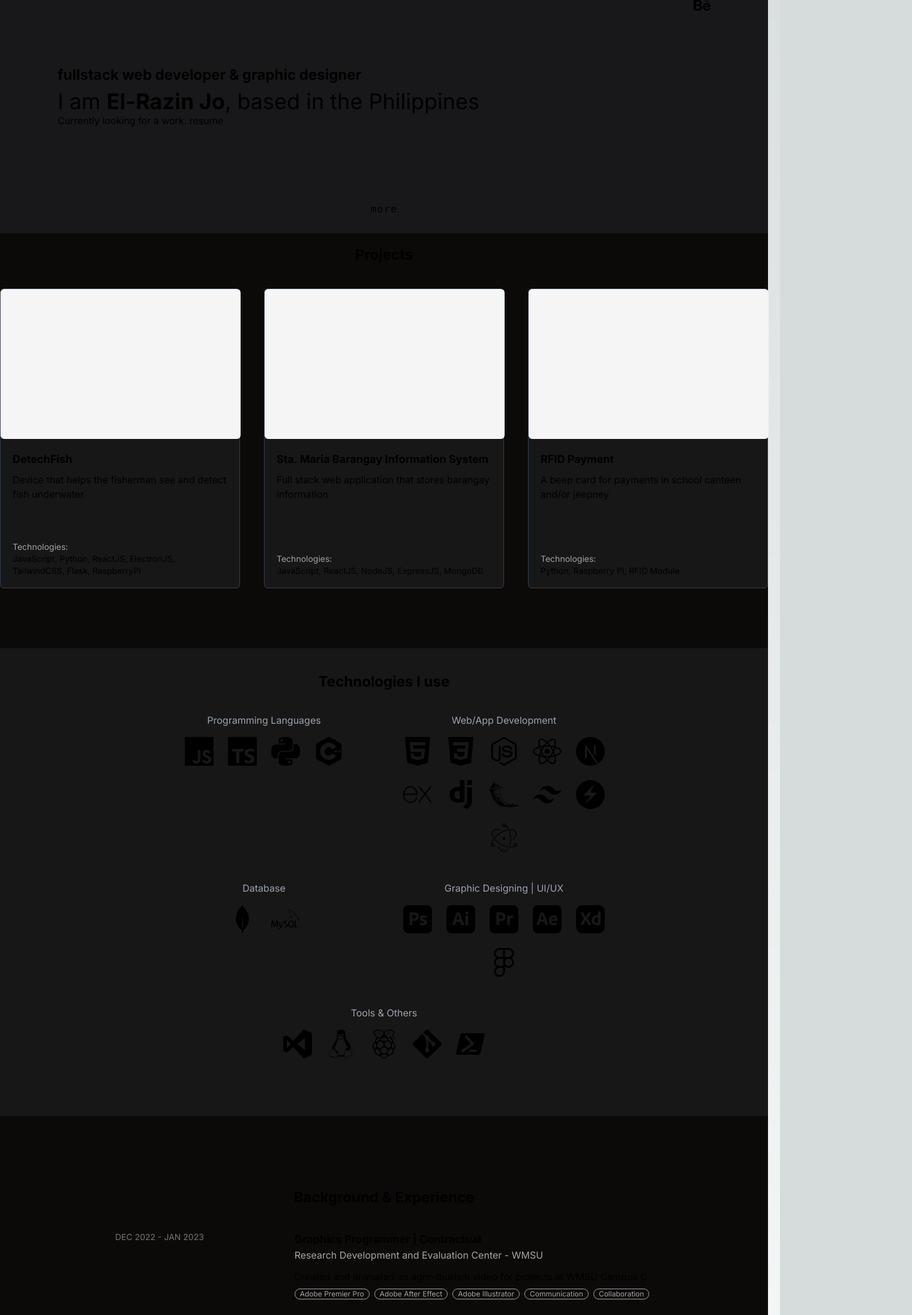
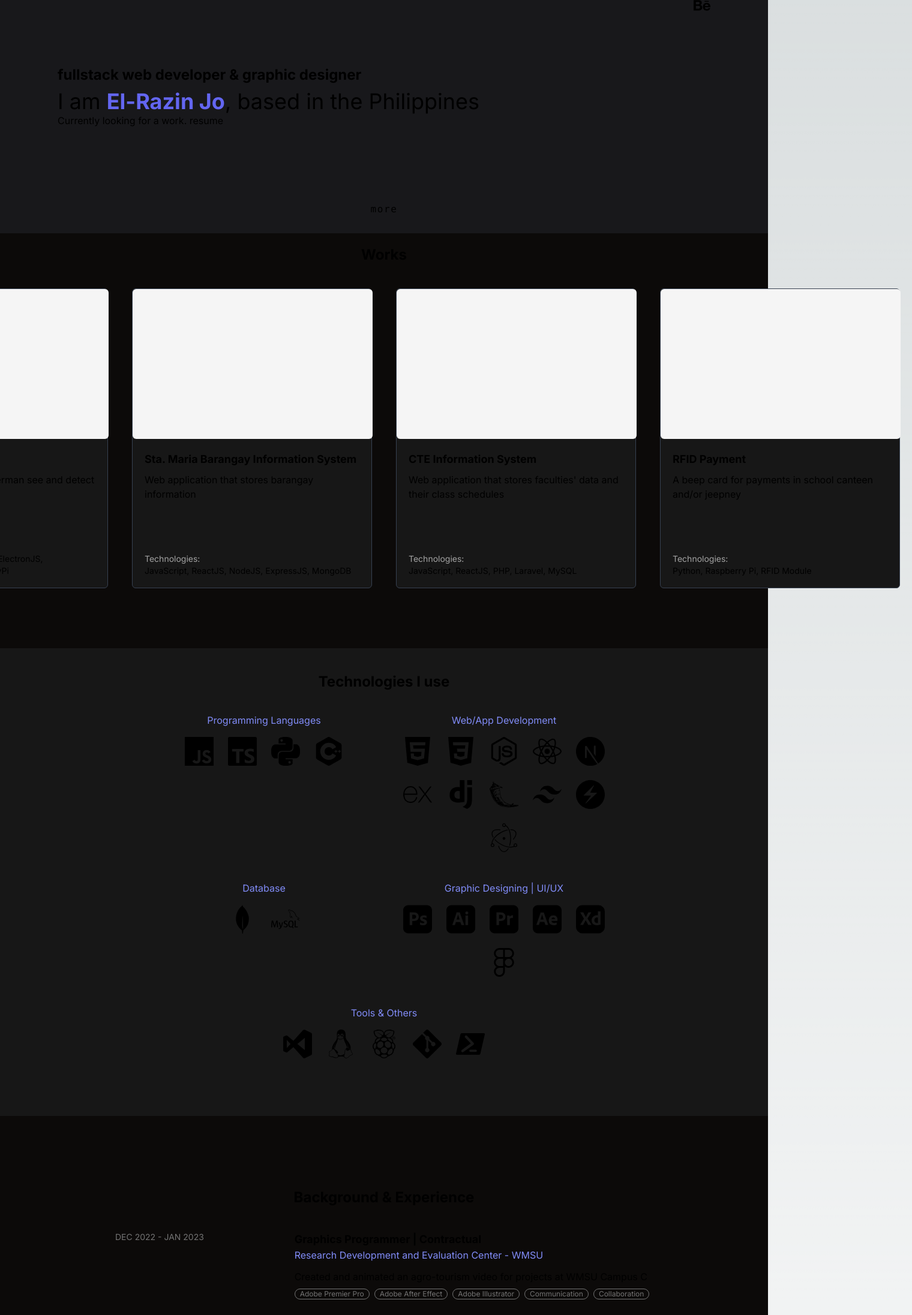
Before and after one commit to xinjo21/xinjo, a Next.js app: page / in a window 1280 px wide. Shown: the part 411-2604 px from the top of the page at 60% size, 1520 px wide, since content can reach past the window. Built offline with nearby package versions, Linux system fonts and the light colour scheme.

Commit message:
Done all section, only animation left and some designs

```diff
--- a/src/app/components/about.tsx
+++ b/src/app/components/about.tsx
@@ -1,22 +1,42 @@
 import { SiLinkedin, SiGithub, SiBehance } from "react-icons/si";
 import { BsChevronCompactDown } from "react-icons/bs";
+import { motion } from "framer-motion";
 
 export default function About() {
   return (
     <div className=" h-screen w-screen  bg-zinc-900  ">
       <div className="flex items-end p-6 h-[90vh] md:p-24 justify-between">
-        <div>
+        <motion.div
+          initial={{ opacity: 0, scale: 0.5 }}
+          animate={{ opacity: 1, scale: 1 }}
+          transition={{
+            duration: 0.8,
+            delay: 0.5,
+            ease: [0, 0.71, 0.2, 1.01],
+          }}
+        >
           <p className="font-bold text-2xl mb-2">
             fullstack web developer & graphic designer
           </p>
           <div className="flex text-4xl">
             <p>
-              I am <strong>El-Razin Jo</strong>, based in the Philippines
+              I am <strong className="text-indigo-500">El-Razin Jo</strong>,
+              based in the Philippines
             </p>
           </div>
           <p>Currently looking for a work. resume</p>
-        </div>
-        <div className="z-10 h-full flex flex-col gap-8 place-content-center color-gray-500">
+        </motion.div>
+
+        <motion.div
+          initial={{ x: 150 }}
+          animate={{ x: 0 }}
+          transition={{
+            duration: 0.8,
+            delay: 0.5,
+            ease: [0, 0.71, 0.2, 1.01],
+          }}
+          className="z-10 h-full flex flex-col gap-8 place-content-center color-gray-500"
+        >
           <a href="https://github.com/xinjo21" target="_blank">
             <SiGithub className="w-7 h-7" />
           </a>
@@ -26,12 +46,21 @@ export default function About() {
           <a href="http://be.net/xinjo21" target="_blank">
             <SiBehance className="w-7 h-7" />
           </a>
-        </div>
+        </motion.div>
       </div>
-      <div className="flex flex-col place-items-center h-[10vh] p-7">
+      <motion.div
+        initial={{ opacity: 0 }}
+        animate={{ opacity: 100 }}
+        transition={{
+          duration: 0.8,
+          delay: 0.5,
+          ease: [0, 0.71, 0.2, 1.01],
+        }}
+        className="flex flex-col place-items-center h-[10vh] p-7"
+      >
         <p className="font-mono tracking-widest">more</p>
         <BsChevronCompactDown className="h-6 w-6" />
-      </div>
+      </motion.div>
     </div>
   );
 }
--- a/src/app/components/background.tsx
+++ b/src/app/components/background.tsx
@@ -103,7 +103,7 @@ const experienceList: ExperienceType[] = [
 
 export default function Background() {
   return (
-    <div className="mt-20 w-[100vw] md:w-[70vw] w-[90vw] ">
+    <div className="mt-20 w-[100vw] md:w-[70vw] w-[90vw]">
       <p className="text-2xl font-bold m-5 text-center mt-10">
         Background & Experience
       </p>
@@ -126,14 +126,14 @@ function ExperienceCard({ experience }: ExperienceType) {
 
       <div className="col-span-2">
         <p className="font-bold text-lg">{experience.position}</p>
-        <p className="text-neutral-400">{experience.companyName}</p>
+        <p className="text-indigo-400">{experience.companyName}</p>
         <p className="mt-3">{experience.description}</p>
-        <div className="flex gap-2 flex-wrap text-neutral-400 py-2 w-100">
+        <div className="flex gap-2 flex-wrap text-neutral-500 py-2 w-100">
           {technologies &&
             technologies.map((technology: String) => (
               <div
                 key={experience.no}
-                className="flex border border-neutral-400 px-2 rounded-full"
+                className="flex border border-neutral-500 px-2 rounded-full"
               >
                 <p className="text-xs">{technology}</p>
               </div>
--- a/src/app/components/footer.tsx
+++ b/src/app/components/footer.tsx
@@ -1,13 +1,131 @@
 export default function Footer() {
   return (
-    <div>
-      <p>Thank you for visiting my portfolio website!</p>
-      <p>I am open for projects, job opportunity, speaks or a chat</p>
-      <p>Would love to hear from you!</p>
-      <p>Reach me through:</p>
-      elrazinmjo@gmail.com
-      linkedin
+    <div className="bg-neutral-900 w-[100vw] mt-20">
+      <p className="w-[100vw] text-neutral-50 p-2 text-center mt-10">
+        © 2023 El-Razin Jo
+      </p>
+      <div className="text-center">
 
+        <p className="text-lg">
+          I am open for projects, job opportunity, speaks or a chat
+        </p>
+        <p>Would love to hear from you!</p>
+      </div>
+      <p className="text-2xl font-bold m-5 text-center mt-10">Get in touch</p>
+      <div className="flex gap-2 place-content-center ">
+        <a
+          className="hover:text-indigo-600"
+          href="https://www.linkedin.com/in/elrazinjo/"
+          target="_blank"
+        >
+          LinkedIn
+        </a>
+        |
+        <a
+          className="hover:text-indigo-600"
+          href="https://github.com/xinjo21"
+          target="_blank"
+        >
+          Github
+        </a>
+        |
+        <a
+          className="hover:text-indigo-600"
+          href="https://fb.com/xinjo21"
+          target="_blank"
+        >
+          Facebook
+        </a>
+        |
+        <a
+          className="hover:text-indigo-600"
+          href="https://www.instagram.com/xinjo_/"
+          target="_blank"
+        >
+          Instagram
+        </a>
+        |
+        <a
+          className="hover:text-indigo-600"
+          href="http://be.net/xinjo21"
+          target="_blank"
+        >
+          Behance
+        </a>
+      </div>
+      <div className="flex flex-col text-center my-5">
+        <p className="text-center mb-10 text-xl">
+          <a className="text-indigo-500" href="mailto:elrazinmjo@gmail.com">
+            elrazinmjo@gmail.com
+          </a>
+        </p>
+      </div>
     </div>
   );
 }
+
+/* export default function Footer() {
+  return (
+    <div className="bg-neutral-900 w-[100vw] mt-20">
+      <p className="text-2xl font-bold m-5 text-center mt-10">Contact</p>
+      <div className="flex gap-2 place-content-center ">
+        <a
+          className="hover:text-indigo-600"
+          href="https://www.linkedin.com/in/elrazinjo/"
+          target="_blank"
+        >
+          LinkedIn
+        </a>
+        |
+        <a
+          className="hover:text-indigo-600"
+          href="https://github.com/xinjo21"
+          target="_blank"
+        >
+          Github
+        </a>
+        |
+        <a
+          className="hover:text-indigo-600"
+          href="https://fb.com/xinjo21"
+          target="_blank"
+        >
+          Facebook
+        </a>
+        |
+        <a
+          className="hover:text-indigo-600"
+          href="https://www.instagram.com/xinjo_/"
+          target="_blank"
+        >
+          Instagram
+        </a>
+        |
+        <a
+          className="hover:text-indigo-600"
+          href="http://be.net/xinjo21"
+          target="_blank"
+        >
+          Behance
+        </a>
+      </div>
+      <div className="flex flex-col text-center my-5">
+        <p className="text-lg">
+          I am open for projects, job opportunity, speaks or a chat
+        </p>
+        <p>Would love to hear from you!</p>
+
+        <p className="text-center mt-5 text-xl">
+          Reach me through:{" "}
+          <a className="text-indigo-500" href="mailto:elrazinmjo@gmail.com">
+            elrazinmjo@gmail.com
+          </a>
+        </p>
+      </div>
+      <div className="w-[100vw] bg-neutral-800 text-neutral-50 p-2">
+        © 2023 El-Razin Jo. All rights reserved.
+      </div>
+    </div>
+  );
+}
+ */
--- a/src/app/components/projects.tsx
+++ b/src/app/components/projects.tsx
@@ -1,3 +1,4 @@
+
 type ProjectType = {
   no: number;
   name: string;
@@ -20,11 +21,19 @@ const projectList: ProjectType[] = [
     no: 2,
     name: "Sta. Maria Barangay Information System",
     technologies: "JavaScript, ReactJS, NodeJS, ExpressJS, MongoDB",
-    definition: "Full stack web application that stores barangay information",
+    definition: "Web application that stores barangay information",
     image: "",
   },
   {
     no: 3,
+    name: "CTE Information System",
+    technologies: "JavaScript, ReactJS, PHP, Laravel, MySQL",
+    definition:
+      "Web application that stores faculties' data and their class schedules",
+    image: "",
+  },
+  {
+    no: 4,
     name: "RFID Payment",
     technologies: "Python, Raspberry Pi, RFID Module",
     definition: "A beep card for payments in school canteen and/or jeepney",
@@ -35,7 +44,7 @@ const projectList: ProjectType[] = [
 export default function Project() {
   return (
     <>
-      <p className="text-2xl font-bold m-5">Projects</p>
+      <p className="text-2xl font-bold m-5">Works</p>
       <div className="md:flex">
         {projectList &&
           projectList.map((project: ProjectType) => (
@@ -56,7 +65,7 @@ function ProjectCard({ Project }: ProjectType) {
           <p className="mb-2">{Project.definition}</p>
         </div>
         <div>
-          <p className="text-sm text-zinc-400">Technologies:</p>
+          <p className="text-sm text-neutral-400">Technologies:</p>
           <p className="text-sm">{Project.technologies}</p>
         </div>
       </div>
--- a/src/app/components/techs.tsx
+++ b/src/app/components/techs.tsx
@@ -39,7 +39,7 @@ export default function TechStack() {
 
       <div className="flex flex-wrap gap-4 md:w-[70vw] w-[90vw] justify-center m-auto">
         <div className="flex flex-col rounded-md p-4 gap-4 md:w-96 w-[90vw]">
-          <p className="text-center text-gray-400">Programming Languages </p>
+          <p className="text-center text-indigo-400">Programming Languages </p>
           <div className="flex flex-wrap gap-6 justify-center">
             <SiJavascript className="w-12 h-12" />
             <SiTypescript className="w-12 h-12" />
@@ -48,7 +48,7 @@ export default function TechStack() {
           </div>
         </div>
         <div className="flex flex-col rounded-md p-4 gap-4 md:w-96 w-[90vw]">
-          <p className="text-center text-gray-400">Web/App Development</p>
+          <p className="text-center text-indigo-400">Web/App Development</p>
           <div className="flex flex-wrap gap-6 justify-center ">
             <SiHtml5 className="w-12 h-12" />
             <SiCss3 className="w-12 h-12" />
@@ -65,7 +65,7 @@ export default function TechStack() {
         </div>
 
         <div className="flex flex-col rounded-md p-4 gap-4 md:w-96 w-[90vw]">
-          <p className="text-center text-gray-400">Database</p>
+          <p className="text-center text-indigo-400">Database</p>
           <div className="flex flex-wrap gap-6 justify-center ">
             <SiMongodb className="w-12 h-12" />
             <SiMysql className="w-12 h-12" />
@@ -73,7 +73,7 @@ export default function TechStack() {
         </div>
 
         <div className="flex flex-col rounded-md p-4 gap-4 md:w-96 w-[90vw]">
-          <p className="text-center text-gray-400">Graphic Designing | UI/UX</p>
+          <p className="text-center text-indigo-400">Graphic Designing | UI/UX</p>
           <div className="flex flex-wrap gap-6 justify-center ">
             <SiAdobephotoshop className="w-12 h-12" />
             <SiAdobeillustrator className="w-12 h-12" />
@@ -85,7 +85,7 @@ export default function TechStack() {
         </div>
 
         <div className="flex flex-col rounded-md p-4 gap-4 md:w-96 w-[90vw]">
-          <p className="text-center text-gray-400">Tools & Others</p>
+          <p className="text-center text-indigo-400">Tools & Others</p>
           <div className="flex flex-wrap gap-6 justify-center ">
             <SiVisualstudio className="w-12 h-12" />
             <SiLinux className="w-12 h-12" />
--- a/src/app/page.tsx
+++ b/src/app/page.tsx
@@ -19,7 +19,7 @@ export default function App() {
     <>
       <motion.div
         ref={ref}
-        className="w-[50px] h-[50px] rounded-full bg-sky-400 top-0 left-0 fixed pointer-events-none"
+        className="w-[50px] h-[50px] rounded-full bg-indigo-600 top-0 left-0 fixed opacity-50 pointer-events-none"
         animate={{ x, y }}
         transition={{
           type: "spring",
```
